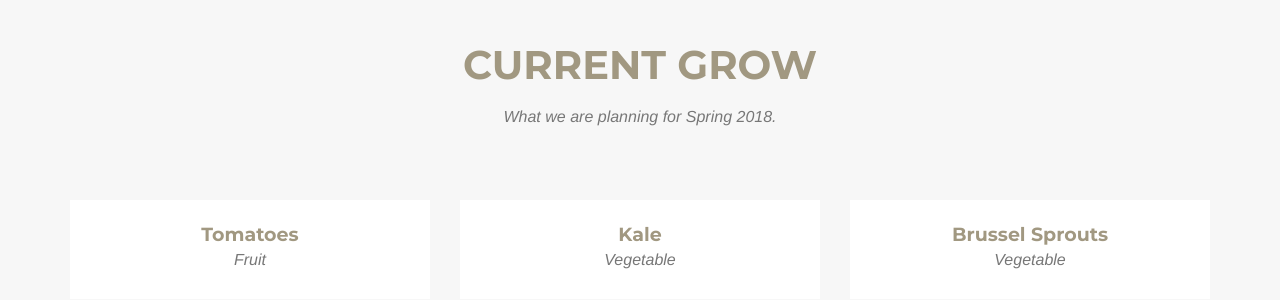
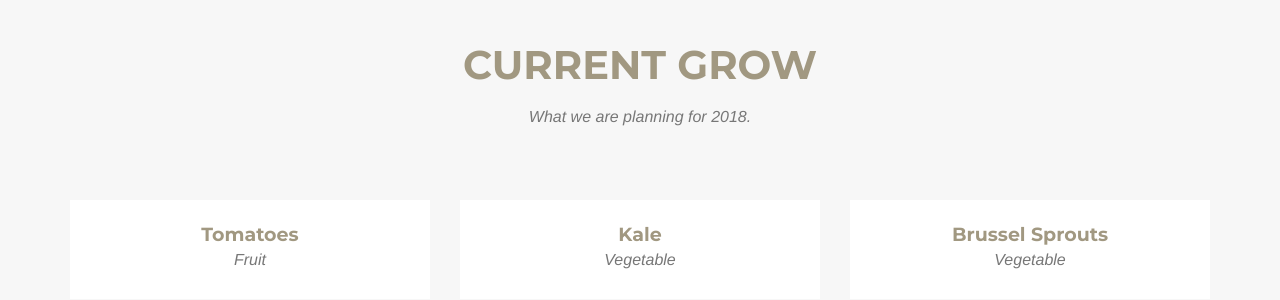
Before and after one commit to jasdumas/hipsterveggies, a Jekyll site: the page built from _posts/2014-07-18-project-1.markdown, in a window 1280 px wide and 900 px high, scrolled down 1401 px. Shown: the part 152-452 px from the top of the window. Built offline with Jekyll 4.4.1, drawn with Linux system fonts in a browser that asks for light colours; some web fonts are replaced; part of the change alters nothing that is shown.

```diff
--- a/_includes/modals.html
+++ b/_includes/modals.html
@@ -17,10 +17,7 @@
                             <img src="img/portfolio/{{ post.img }}" class="img-responsive img-centered" alt="{{ post.alt }}">
                             <p>{{ post.description }}</p>
                             <ul class="list-inline item-details">
-                                <li>Client:
-                                    <strong><a href="http://startbootstrap.com">{{ post.client }}</a>
-                                    </strong>
-                                </li>
+
                                 <li>Date:
                                     <strong><a href="http://startbootstrap.com">{{ post.project-date }}</a>
                                     </strong>
--- a/_includes/portfolio_grid.html
+++ b/_includes/portfolio_grid.html
@@ -4,7 +4,7 @@
             <div class="row">
                 <div class="col-lg-12 text-center">
                     <h2 class="section-heading">Current Grow</h2>
-                    <h3 class="section-subheading text-muted">What we are planning for Spring 2018.</h3>
+                    <h3 class="section-subheading text-muted">What we are planning for 2018.</h3>
                 </div>
             </div>
             <div class="row">
--- a/_posts/2014-07-18-project-1.markdown
+++ b/_posts/2014-07-18-project-1.markdown
@@ -4,12 +4,11 @@ subtitle: Fruit
 layout: default
 modal-id: 1
 date: 2014-07-18
-img: dreams.png
-thumbnail: dreams-thumbnail.png
-alt: image-alt
-project-date: April 2014
-client: Start Bootstrap
-category: Web Development
-description: Lorem ipsum dolor sit amet, usu cu alterum nominavi lobortis. At duo novum diceret. Tantas apeirian vix et, usu sanctus postulant inciderint ut, populo diceret necessitatibus in vim. Cu eum dicam feugiat noluisse.
+img: tomato-bunch.png
+thumbnail: tomato-bunch-thumbnail.png
+alt: tomato-bunch
+project-date: Summer 2018
+category: Current Grow
+description: Heirloom and ugly varieties
 
 ---
```
Also changed, not shown: img/portfolio/tomato-bunch-thumbnail.png (added), img/portfolio/tomato-bunch.png (added).
